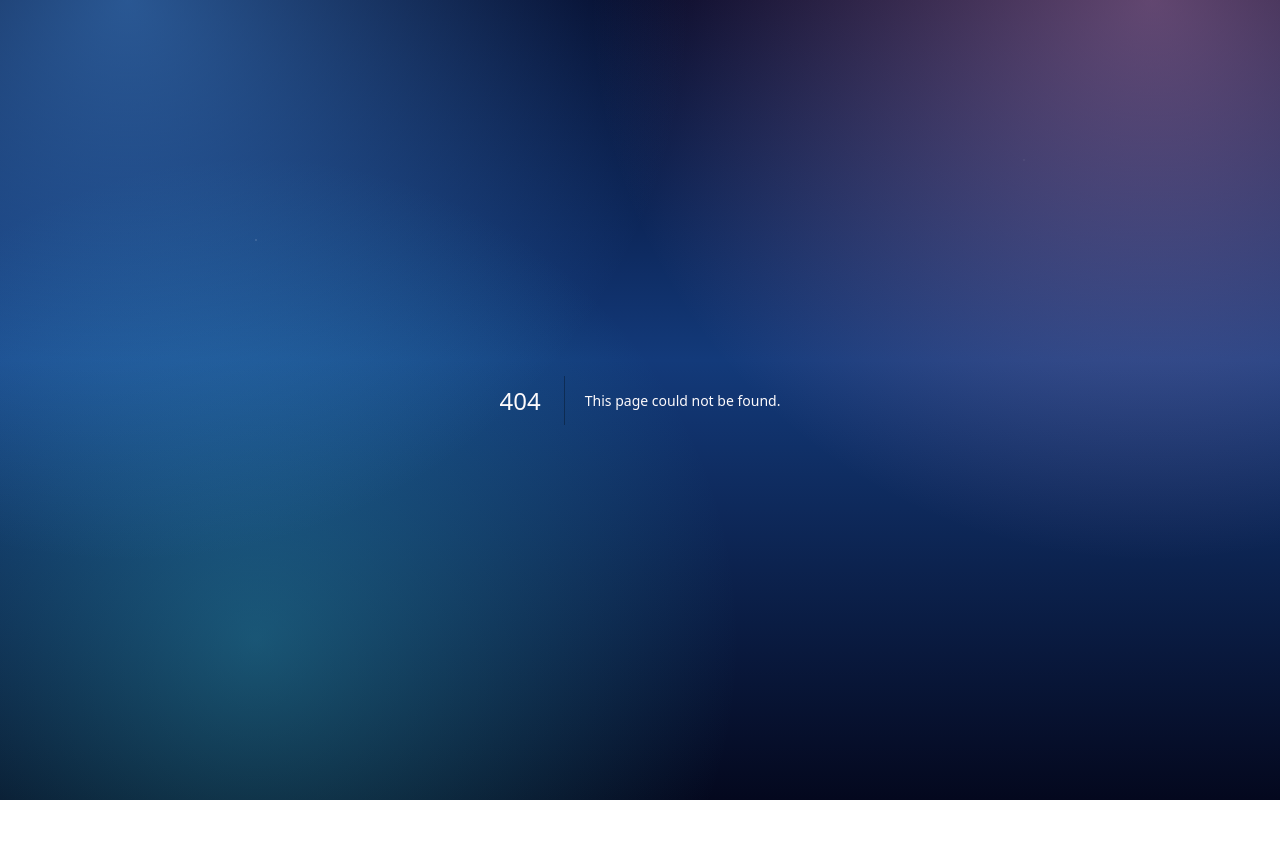
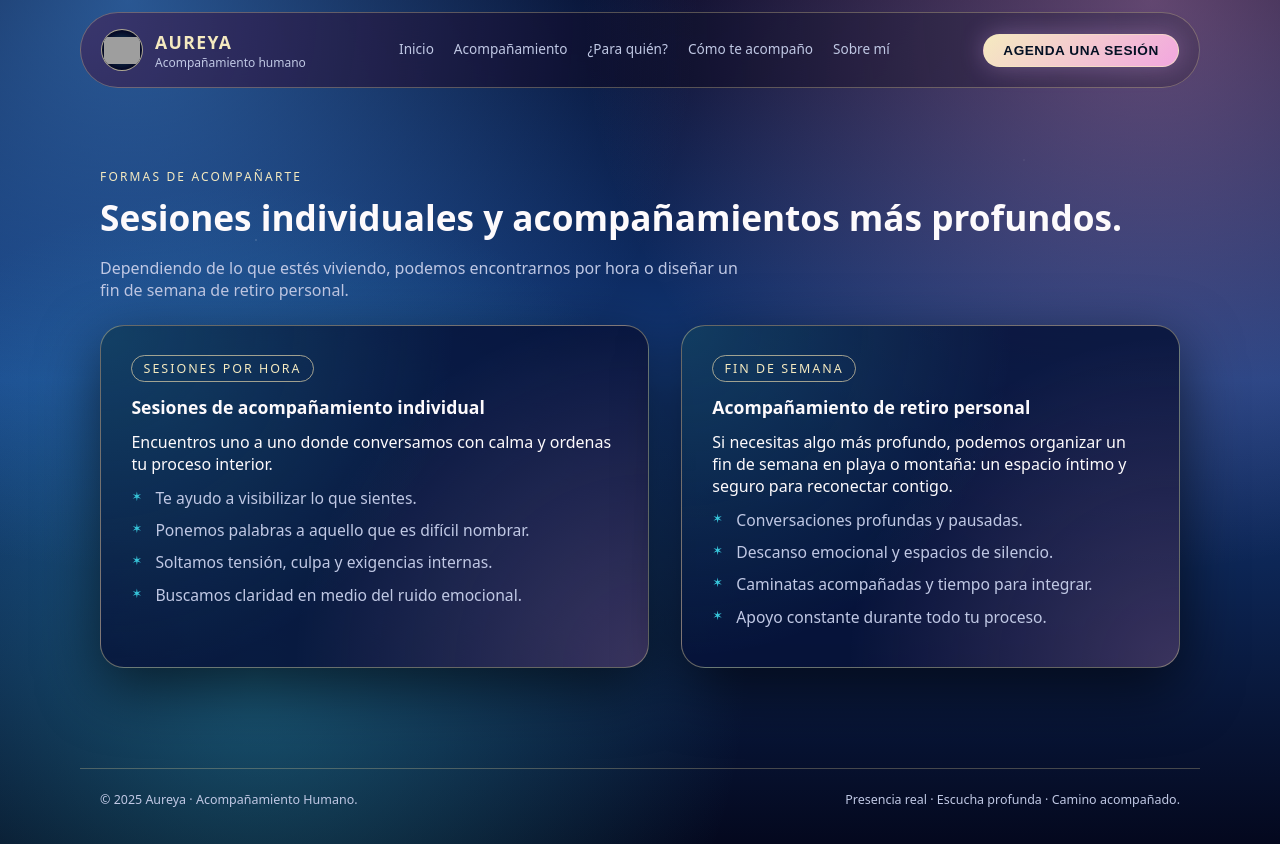
Before and after one commit to lulabtechnology/Entre-almas-abiertas, a Next.js app: page /como-te-acompano in a window 1280 px wide. Before the commit this address had no page. Before the commit the page ends 800 px from the top, so only its background shows below. Built offline with nearby package versions, Linux system fonts and the light colour scheme; grey boxes are pictures that could not be loaded.

Commit message:
Create page.js

```diff
--- /dev/null
+++ b/app/como-te-acompano/page.js
@@ -0,0 +1,60 @@
+import Navbar from "../../components/Navbar";
+import Footer from "../../components/Footer";
+import Section from "../../components/Section";
+
+export const metadata = {
+  title: "Cómo te acompaño | Aureya"
+};
+
+export default function ComoTeAcompanoPage() {
+  return (
+    <>
+      <Navbar />
+      <main className="page-shell">
+        <Section
+          label="Formas de acompañarte"
+          title="Sesiones individuales y acompañamientos más profundos."
+          lead="Dependiendo de lo que estés viviendo, podemos encontrarnos por hora o diseñar un fin de semana de retiro personal."
+        >
+          <div className="grid-two">
+            <div className="card-soft">
+              <p className="tag-pill">Sesiones por hora</p>
+              <h2 style={{ fontSize: "1.1rem", margin: "0.8rem 0" }}>
+                Sesiones de acompañamiento individual
+              </h2>
+              <p style={{ marginBottom: "0.7rem" }}>
+                Encuentros uno a uno donde conversamos con calma y ordenas tu
+                proceso interior.
+              </p>
+              <ul className="bullet-soft">
+                <li>Te ayudo a visibilizar lo que sientes.</li>
+                <li>Ponemos palabras a aquello que es difícil nombrar.</li>
+                <li>Soltamos tensión, culpa y exigencias internas.</li>
+                <li>Buscamos claridad en medio del ruido emocional.</li>
+              </ul>
+            </div>
+
+            <div className="card-soft">
+              <p className="tag-pill">Fin de semana</p>
+              <h2 style={{ fontSize: "1.1rem", margin: "0.8rem 0" }}>
+                Acompañamiento de retiro personal
+              </h2>
+              <p style={{ marginBottom: "0.7rem" }}>
+                Si necesitas algo más profundo, podemos organizar un fin de
+                semana en playa o montaña: un espacio íntimo y seguro para
+                reconectar contigo.
+              </p>
+              <ul className="bullet-soft">
+                <li>Conversaciones profundas y pausadas.</li>
+                <li>Descanso emocional y espacios de silencio.</li>
+                <li>Caminatas acompañadas y tiempo para integrar.</li>
+                <li>Apoyo constante durante todo tu proceso.</li>
+              </ul>
+            </div>
+          </div>
+        </Section>
+      </main>
+      <Footer />
+    </>
+  );
+}
```
